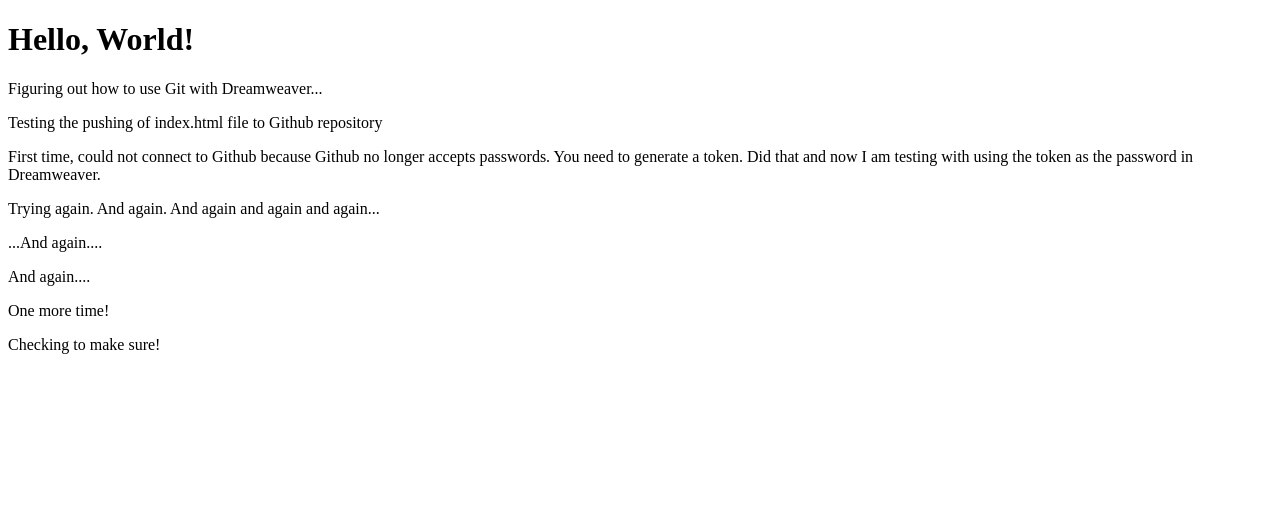
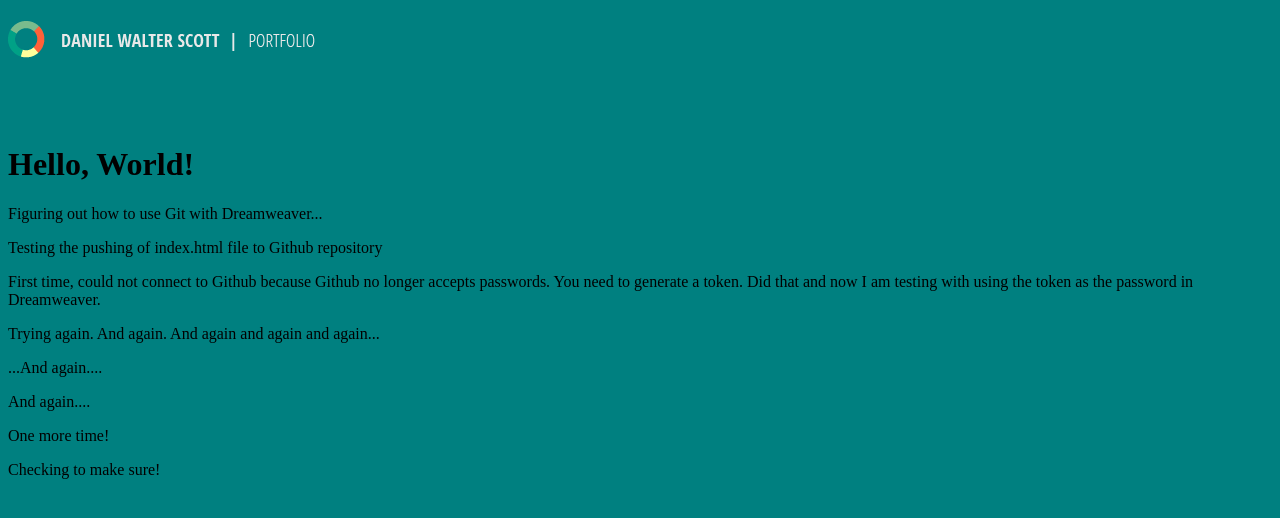
Before and after one commit to andygo52/Responsive-Design-HTML-CSS---Dreamweaver-CC, a plain HTML site: page index.html in a window 1280 px wide. Drawn offline with Linux system fonts and the light colour scheme.

Commit message:
Add logo from Daniel Walter Scott.  Add background color.

```diff
--- a/index.html
+++ b/index.html
@@ -3,16 +3,19 @@
 <head>
 <meta charset="utf-8">
 <title>Andy Goldstein - Web Design Portfolio</title>
+<link rel="stylesheet" href="styles.css">
 </head>
 
 <body>
+	<h1><img src="images/logo-daniel-walter-scott.png" width="308" height="37" alt=""/></h1>
+	<h1>&nbsp;</h1>
 	<h1>Hello, World!</h1>
 	<p>Figuring out how to use Git with Dreamweaver...</p>
 	<p>Testing the pushing of index.html file to Github repository</p>
 	<p>First time, could not connect to Github because Github no longer accepts passwords.  You need to generate a token.  Did that and now I am testing with using the token as the password in Dreamweaver.</p>
 	<p>Trying again. And again. And again and again and again...</p>
 	<p>...And again....</p>
-	<p>And again....</p>
+<p>And again....</p>
 	<p>One more time!</p>
 	<p>Checking to make sure!</p>
 </body>
--- a/styles.css
+++ b/styles.css
@@ -1,2 +1,7 @@
 @charset "utf-8";
 /* CSS Document */
+
+body {
+	background-color: teal;
+
+}
```
Also changed, not shown: images/logo-daniel-walter-scott.png (added).
